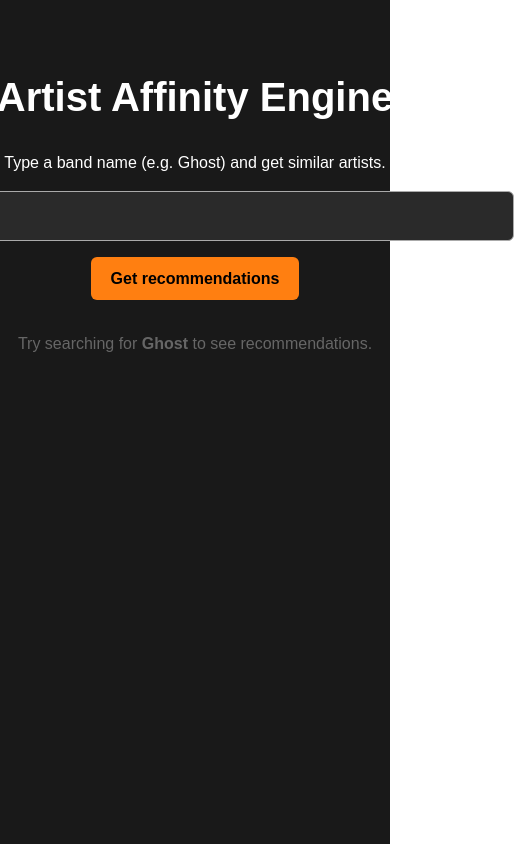
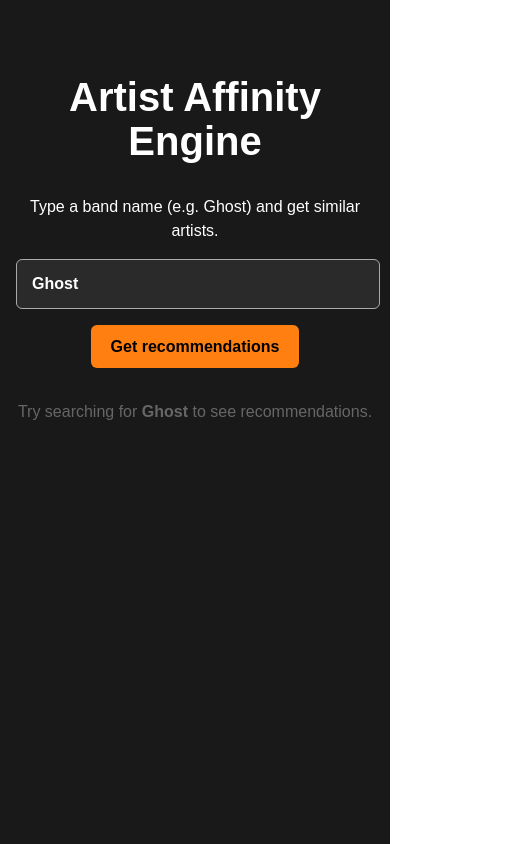
Before and after one commit to raultavares/bands-recommendations-engine-cf-workers, a React (Vite) app: page / in a window 390 px wide. Shown: the whole page, 531 px wide, since content can reach past the window. Built offline with nearby package versions, Linux system fonts and the light colour scheme; a web font is replaced by a local one.

Commit message:
Make recommendations layout responsive on mobile

```diff
--- a/src/index.css
+++ b/src/index.css
@@ -86,3 +86,19 @@ button:focus-visible {
     opacity: 1;
   }
 }
+
+main {
+  width: min(100%, 640px) !important;
+  margin: 0 auto;
+  box-sizing: border-box;
+}
+
+@media (max-width: 768px) {
+  main {
+    width: 100% !important;
+  }
+
+  main ul {
+    grid-template-columns: 1fr !important;
+  }
+}
```
